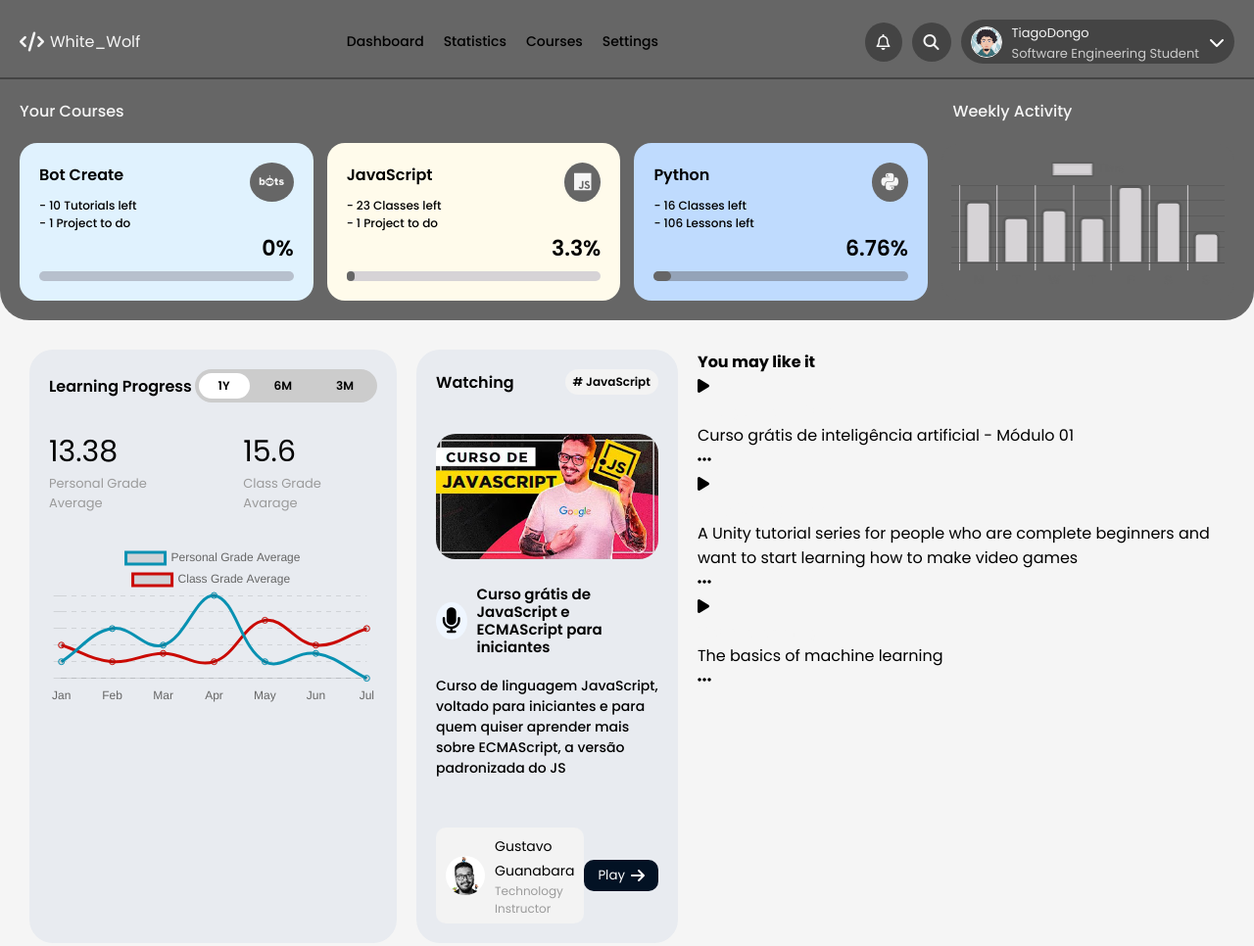
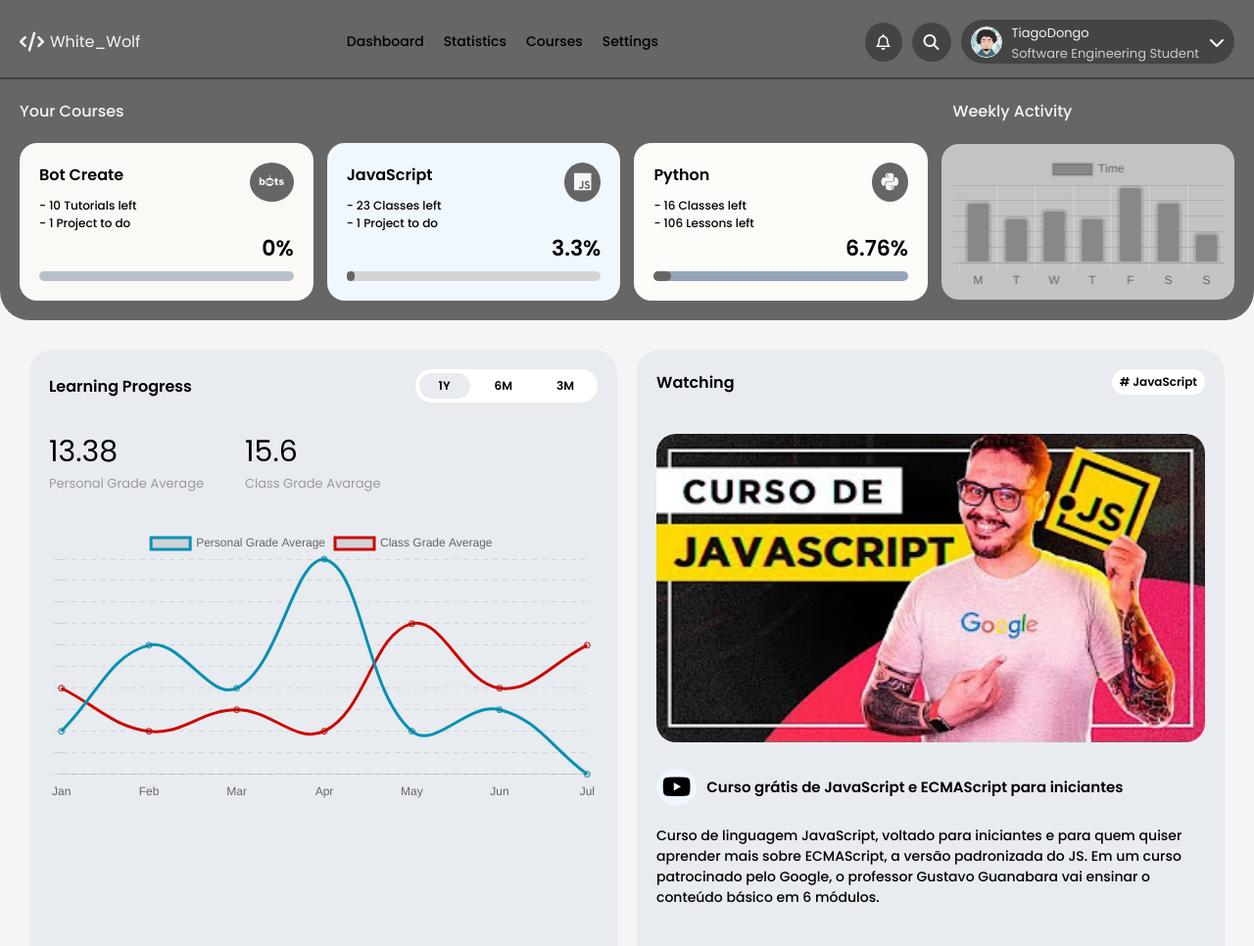
Before and after one commit to TiagoDongo/Dashboards_Design, a plain HTML site: page Dashboard_001/index.html in a window 1280 px wide. Shown: the top 966 px of the page at 98% size. Drawn offline with nearby package versions, Linux system fonts and the light colour scheme.

Commit message:
Finalização do dashboard_001

```diff
--- a/Dashboard_001/Dashboard_style.css
+++ b/Dashboard_001/Dashboard_style.css
@@ -155,22 +155,22 @@
 }
 
 .top-container .status .item-list .item{
-    background: #e0f2fe;
+    background: #faf9f6;
     width: 25%;
     padding: 20px;
     border-radius: 18px;
 }
 
 .top-container .status .item-list .item:nth-child(2){
-    background: #fffbeb;
+    background: #f0f8ff;
 }
 
 .top-container .status .item-list .item:nth-child(3){
-    background: #bfdbfe;
+    background: #fbfcf8;
 }
 
 .top-container .status .item-list .item:nth-child(4){
-    background: #666666;
+    background: #c4c2c2;
     padding: 10px;
 }
 
@@ -281,7 +281,7 @@
 }
 
 .botton-container .prog-status .header .tabs{
-    background: #ccc;
+    background: #fff;
     padding: 4px;
     border-radius: 28px;
     display: flex;
@@ -297,7 +297,7 @@
 }
 
 .botton-container .prog-status .header .tabs a.active{
-    background: #fff;
+    background: #e8ebf0;
 }
 
 .botton-container .prog-status .details{
@@ -323,7 +323,7 @@
 }
 
 .botton-container .courses{
-    width: 25%;
+    width: 50%;
 }
 
 .botton-container .courses .header{
@@ -335,7 +335,7 @@
     color: #000;
     font-weight: 600;
     padding: 4px 8px;
-    background: #f3f3f3;
+    background: #fff;
     border-radius: 20px;
 }
 
@@ -381,7 +381,7 @@
 
 .botton-container .courses .listen .author{
     padding: 6px 10px;
-    background: #f3f3f3;
+    background: #cccccc;
     display: flex;
     align-items: center;
     gap: 10px;
@@ -396,18 +396,20 @@
 
 .botton-container .courses .listen .author a{
     font-size: 14px;
+    font-weight: 500;
     color: #000;
 }
 
 .botton-container .courses .listen .author p{
     font-size: 12px;
-    color: #9b9b9b;
+    color: #666666;
+    font-weight: 500;
 }
 
 .botton-container .courses .listen button{
     border: none;
     color: #fff;
-    background: #031224;
+    background: #000;
     padding: 6px 14px;
     border-radius: 10px;
     display: flex;
@@ -418,4 +420,5 @@
 
 .botton-container .courses .listen button i{
     font-size: 16px;
+    color: #fff;
 }
--- a/Dashboard_001/graph.js
+++ b/Dashboard_001/graph.js
@@ -8,10 +8,10 @@
         datasets:[{
             label: 'Time',
             data: [8, 6, 7, 6, 10, 8, 4],
-            backgroundColor: '#d6d3d6',
+            backgroundColor: '#888888',
             borderWidth: 3,
             borderRadius: 6,
-            hoverBackgroundColor: '#60a5fa',
+            hoverBackgroundColor: '#f0f8ff',
         }]
     },
     options: {
--- a/Dashboard_001/index.html
+++ b/Dashboard_001/index.html
@@ -136,10 +136,10 @@
             </div>
             <img src="assets/tumb.jpg">
             <div class="audio">
-                <i class="fa-solid fa-microphone"></i>
+                <i class="fa-brands fa-youtube"></i>
                 <a href="#">Curso grátis de JavaScript e ECMAScript para iniciantes</a>
             </div>
-            <p>Curso de linguagem JavaScript, voltado para iniciantes e para quem quiser aprender mais sobre ECMAScript, a versão padronizada do JS</p>
+            <p>Curso de linguagem JavaScript, voltado para iniciantes e para quem quiser aprender mais sobre ECMAScript, a versão padronizada do JS. Em um curso patrocinado pelo Google, o professor Gustavo Guanabara vai ensinar o conteúdo básico em 6 módulos.</p>
             <div class="listen">
                 <div class="author">
                     <img src="assets/GustavoGuanabara.jfif">
@@ -154,47 +154,6 @@
 
 
 
-        <div class="recomendations">
-            <div class="header">
-                <h4>You may like it</h4>
-            </div>
-
-            <div class="playlist-recomendations">
-                <div class="items">
-                    <div>
-                        <i class="fa-solid fa-play"></i>
-                        <div class="playlist-info">
-                            <a href="#">Inteligência Artificial</a>
-                            <p>Curso grátis de inteligência artificial - Módulo 01</p>
-                        </div>
-                    </div>
-                    <i class="fa-solid fa-ellipsis"></i>
-                </div>
-
-                <div class="items">
-                    <div>
-                        <i class="fa-solid fa-play"></i>
-                        <div class="playlist-info">
-                            <a href="#">Unity for beginners</a>
-                            <p>A Unity tutorial series for people who are complete beginners and want to start learning how to make video games</p>
-                        </div>
-                    </div>
-                    <i class="fa-solid fa-ellipsis"></i>
-                </div>
-
-                <div class="items">
-                    <div>
-                        <i class="fa-solid fa-play"></i>
-                        <div class="playlist-info">
-                            <a href="#">Machine learning</a>
-                            <p>The basics of machine learning</p>
-                        </div>
-                    </div>
-                    <i class="fa-solid fa-ellipsis"></i>
-                </div>
-            </div>
-        </div>
-
     </div>
 
     <script src="https://cdn.jsdelivr.net/npm/chart.js"></script>
```
